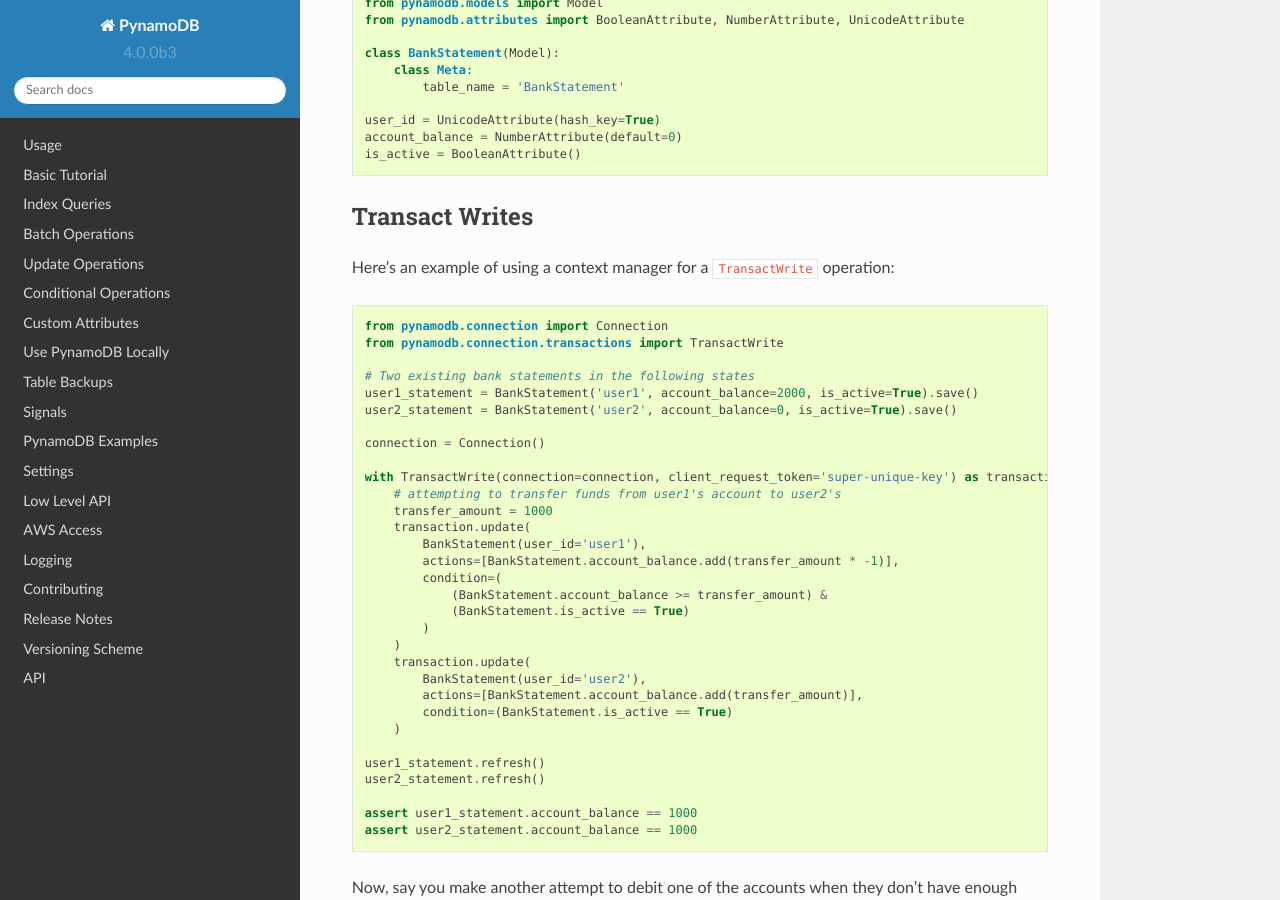
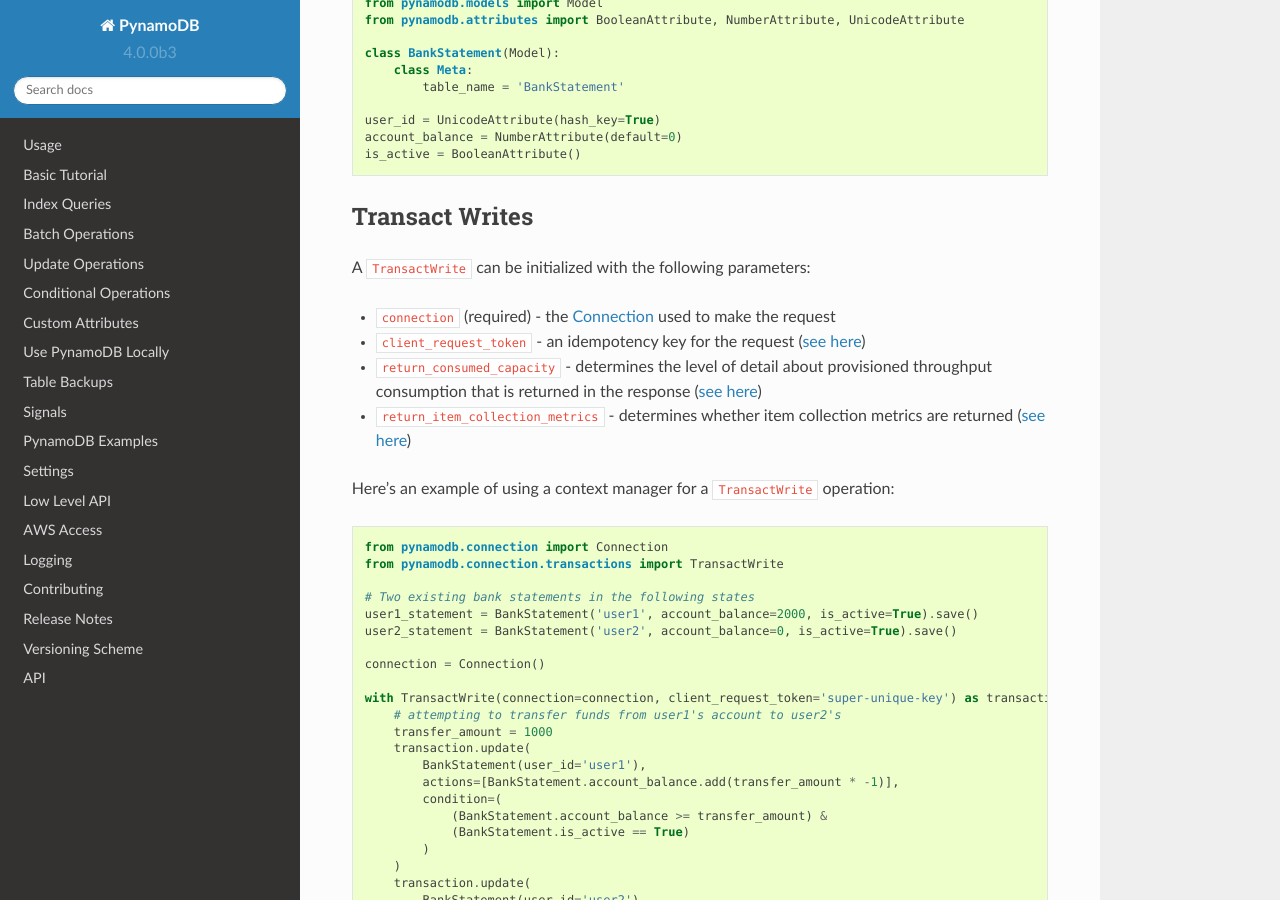
Before and after one commit to pynamodb/PynamoDB, a Sphinx documentation site: the page built from docs/transaction.rst, in a window 1280 px wide and 900 px high, scrolled down 418 px. Built offline with Sphinx 7.4.7 and the Read the Docs theme 2.0.0, drawn with Linux system fonts in a browser that asks for light colours; some of the changed text lies outside the part shown.

Commit message:
more docs

```diff
--- a/docs/transaction.rst
+++ b/docs/transaction.rst
@@ -28,6 +28,13 @@ Suppose you have defined a BankStatement model, like in the example below.
 
 Transact Writes
 ^^^^^^^^^^^^^^^
+
+A `TransactWrite`:code: can be initialized with the following parameters:
+
+* `connection`:code: (required) - the `Connection <https://pynamodb.readthedocs.io/en/latest/api.html#pynamodb.connection.Connection>`_ used to make the request
+* `client_request_token`:code: - an idempotency key for the request (`see here <https://docs.aws.amazon.com/amazondynamodb/latest/APIReference/API_TransactWriteItems.html#DDB-TransactWriteItems-request-ClientRequestToken>`_)
+* `return_consumed_capacity`:code: - determines the level of detail about provisioned throughput consumption that is returned in the response (`see here <https://docs.aws.amazon.com/amazondynamodb/latest/APIReference/API_TransactWriteItems.html#DDB-TransactWriteItems-request-ReturnConsumedCapacity>`_)
+* `return_item_collection_metrics`:code: - determines whether item collection metrics are returned (`see here <https://docs.aws.amazon.com/amazondynamodb/latest/APIReference/API_TransactWriteItems.html#DDB-TransactWriteItems-request-ReturnItemCollectionMetrics>`_)
 
 Here's an example of using a context manager for a `TransactWrite`:code: operation:
 
@@ -114,9 +121,10 @@ transaction to fail. The `condition`:code: argument is of type `Condition <https
 * `model_cls`:code: (required)
 * `hash_key`:code:  (required)
 * `range_key`:code: (optional)
-* `condition`:code: (required)
+* `condition`:code: (required) - of type `Condition <https://pynamodb.readthedocs.io/en/latest/conditional.html>`_
 
 .. code-block:: python
+
     with TransactWrite(connection=connection) as transaction:
         transaction.condition_check(BankStatement, 'user1', condition=(BankStatement.is_active == True))
 
@@ -125,9 +133,10 @@ Delete
 ------
 
 * `model`:code: (required)
-* `condition`:code: (optional)
+* `condition`:code: (optional) - of type `Condition <https://pynamodb.readthedocs.io/en/latest/conditional.html>`_
 
 .. code-block:: python
+
     with TransactWrite(connection=connection) as transaction:
         transaction.delete(BankStatement('user1'), condition=(~BankStatement.is_active))
 
@@ -172,7 +181,7 @@ The `TransactGet`:code: operation currently only supports the `Get`:code: method
 The `.get`:code: returns a class of type `_ModelFuture`:code: that acts as a placeholder for the record until the transaction completes.
 
 To retrieve the resolved model, you say `model_future.get()`. Any attempt to access this model before the transaction is complete
-will result in a `InvalidStateError`:code:
+will result in a `InvalidStateError`:code:.
 
 Error Types
 ^^^^^^^^^^^
```
